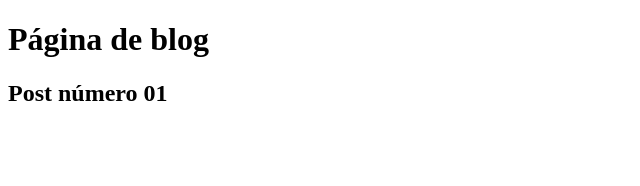
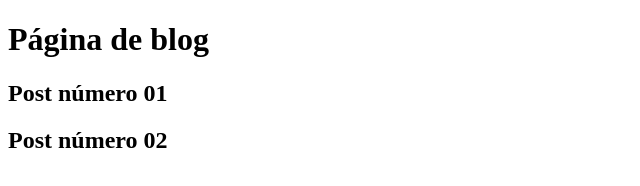
Before and after one commit to otaldoneto/aulagithub, a plain HTML site: page blog.html in a window 1280 px wide. Shown: the whole page, without its empty margins (0-640 px from the left). Drawn offline with Linux system fonts and the light colour scheme.

Commit message:
Update blog

```diff
--- a/blog.html
+++ b/blog.html
@@ -8,5 +8,6 @@
 <body>
     <h1>Página de blog</h1>
     <h2>Post número 01 </h2>
+    <h2>Post número 02</h2>
 </body>
 </html>
```
